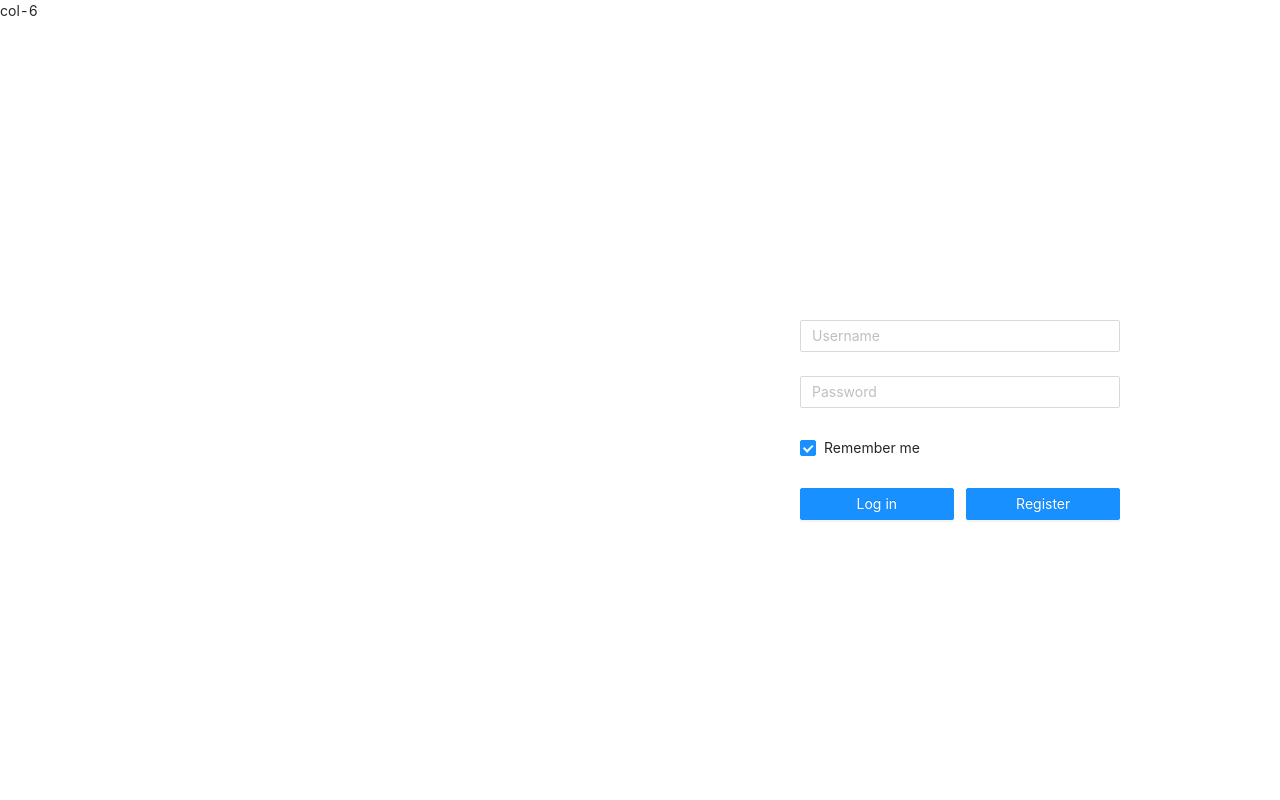
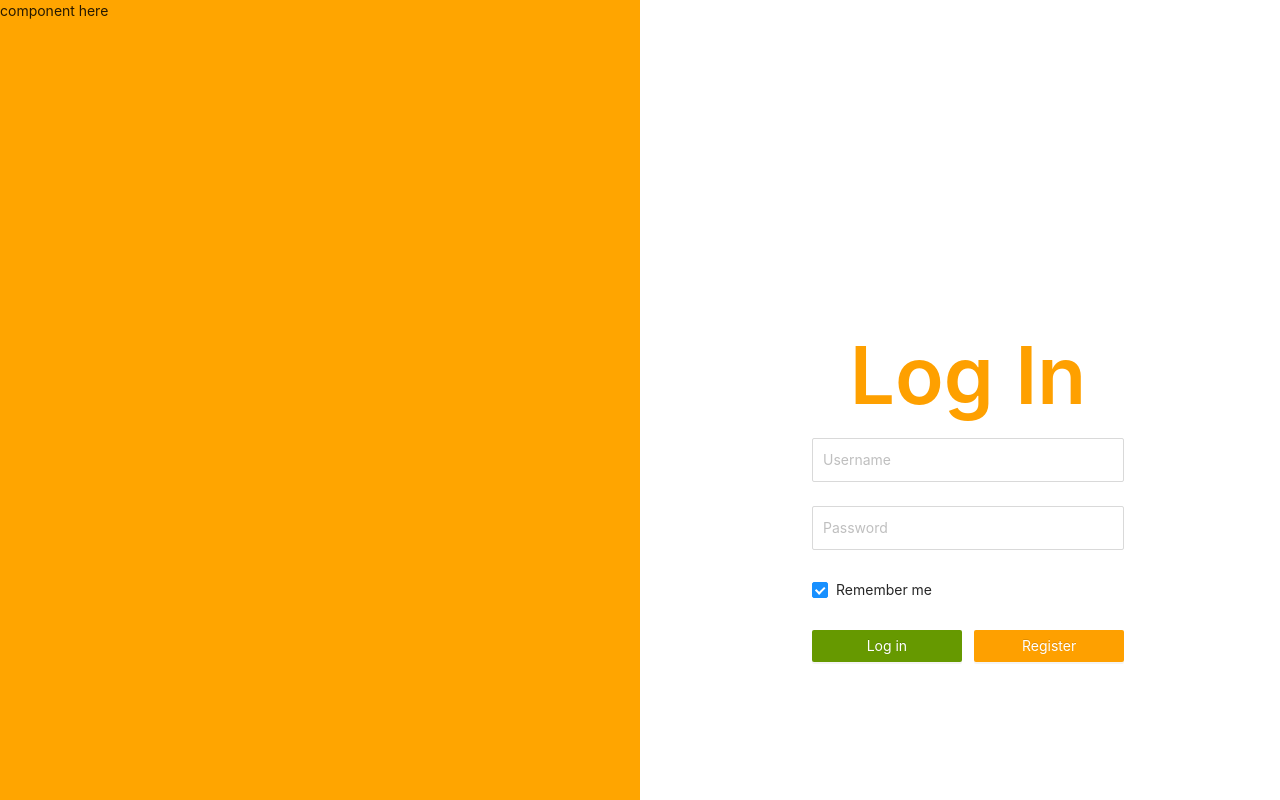
Before and after one commit to AGhafoor94/Xibit, a React (Create React App) app: page / in a window 1280 px wide. Shown: the top 800 px of the page. Built offline with nearby package versions, Linux system fonts and the light colour scheme.

Commit message:
Login page created

```diff
--- a/src/App.js
+++ b/src/App.js
@@ -1,13 +1,28 @@
 import React from "react";
 import "./App.css";
-import { Row, Col, Form, Input, Checkbox, Button } from "antd";
+import {
+  Row,
+  Col,
+  Form,
+  Input,
+  Checkbox,
+  Button,
+  Typography as Title,
+} from "antd";
 
 const App = () => {
   return (
     <div>
-      <Row style={{ height: "100vh" }}>
-        <Col className="gutter-row" span={12}>
-          <div>col-6</div>
+      <Row
+        gutter={{ xs: 8, sm: 16, md: 24, lg: 32 }}
+        style={{ height: "100vh" }}
+      >
+        <Col
+          className="gutter-row"
+          span={12}
+          style={{ backgroundColor: "orange" }}
+        >
+          <div>component here</div>
         </Col>
         <Col className="gutter-row" span={12}>
           <div
@@ -17,6 +32,16 @@ const App = () => {
               display: "block",
             }}
           >
+            <Title
+              style={{
+                textAlign: "center",
+                fontSize: "5rem",
+                fontWeight: "600",
+                color: "#FEA000",
+              }}
+            >
+              Log In
+            </Title>
             <Form
               name="normal_login"
               className="login-form"
@@ -28,7 +53,7 @@ const App = () => {
                   { required: true, message: "Please input your Username!" },
                 ]}
               >
-                <Input placeholder="Username" />
+                <Input placeholder="Username" style={{ padding: "10px" }} />
               </Form.Item>
               <Form.Item
                 name="password"
@@ -36,7 +61,11 @@ const App = () => {
                   { required: true, message: "Please input your Password!" },
                 ]}
               >
-                <Input type="password" placeholder="Password" />
+                <Input
+                  type="password"
+                  placeholder="Password"
+                  style={{ padding: "10px" }}
+                />
               </Form.Item>
               <Form.Item>
                 <Form.Item name="remember" valuePropName="checked" noStyle>
@@ -49,7 +78,11 @@ const App = () => {
                   type="primary"
                   htmlType="submit"
                   className="login-form-button"
-                  style={{ width: "48%" }}
+                  style={{
+                    width: "48%",
+                    backgroundColor: "#669900",
+                    border: "#669900",
+                  }}
                 >
                   Log in
                 </Button>
@@ -57,7 +90,12 @@ const App = () => {
                   type="primary"
                   htmlType="submit"
                   className="login-form-button"
-                  style={{ width: "48%", float: "right" }}
+                  style={{
+                    width: "48%",
+                    backgroundColor: "#FEA000",
+                    border: "#FEA000",
+                    float: "right",
+                  }}
                 >
                   Register
                 </Button>
```
Also changed, not shown: 1 other file (tests, documents, lock files or other folders).
